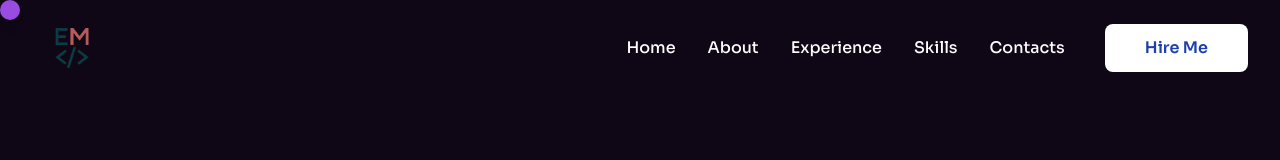
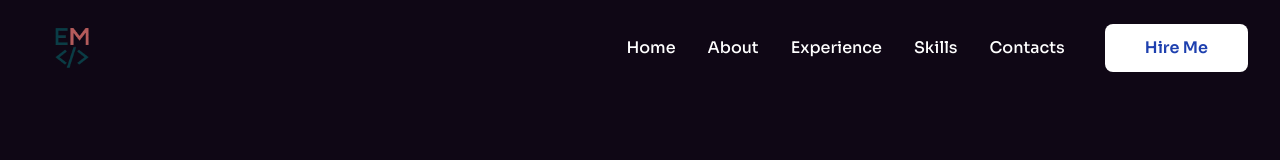
Before and after one commit to emanuelmaiadev/portfolio, a Next.js app: page / in a window 1280 px wide. Shown: the top 160 px of the page. Built offline with nearby package versions, Linux system fonts and the light colour scheme.

Commit message:
fix: removed animated cursor

```diff
--- a/app/layout.tsx
+++ b/app/layout.tsx
@@ -4,7 +4,6 @@ import "./globals.css";
 import ResponsiveNav from "@/components/Home/Navbar/ResponsiveNav";
 import Footer from "@/components/Home/Footer/Footer";
 import ScrollToTop from "@/components/Helper/ScrollToTop";
-import Cursor from "@/components/Helper/Cursor";
 
 
 const font = Sora({
@@ -25,7 +24,6 @@ export default function RootLayout({
   return (
     <html lang="en">
       <body className={`${font.className}`}>
-        <Cursor />
         <ResponsiveNav />
         {children}
         <Footer />
--- a/components/Helper/Cursor.tsx
+++ /dev/null
@@ -1,29 +0,0 @@
-"use client";
-
-import { useEffect, useState } from "react";
-
-const Cursor = () => {
-  const [position, setPosition] = useState({ x: 0, y: 0 });
-
-  useEffect(() => {
-    const handleMouseMove = (e: MouseEvent) => {
-      setPosition({ x: e.clientX, y: e.clientY });
-    };
-
-    window.addEventListener("mousemove", handleMouseMove);
-    return () => window.removeEventListener("mousemove", handleMouseMove);
-  }, []);
-
-  return (
-    <div
-      className="fixed top-0 left-0 z-[9999] pointer-events-none"
-      style={{
-        transform: `translate3d(${position.x}px, ${position.y}px, 0)`,
-      }}
-    >
-      <div className="w-5 h-5 bg-purple-500 rounded-full opacity-90 shadow-lg transition-transform duration-150 ease-out" />
-    </div>
-  );
-};
-
-export default Cursor;
```
